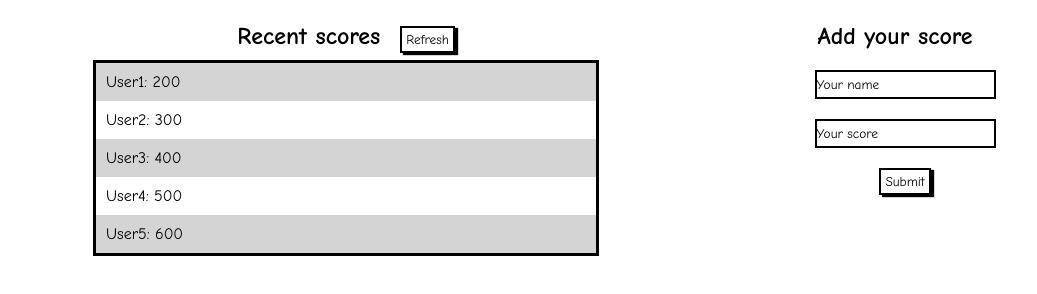
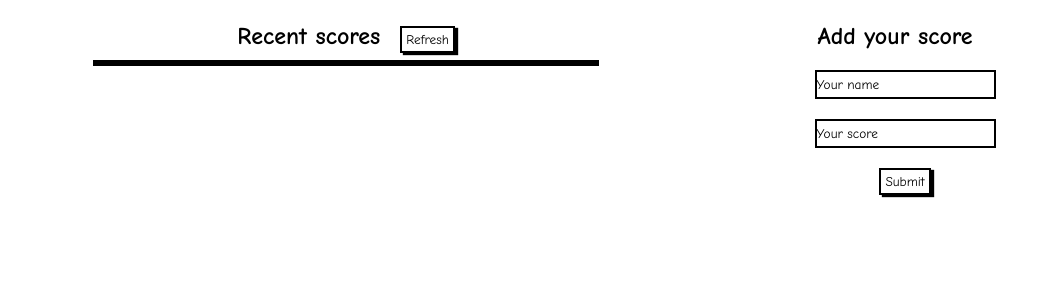
Before and after one commit to jaflih/Leaderboard, a website built with webpack: page src/index.html in a window 1280 px wide. Shown: the part 40-334 px from the top of the page, without its empty margins (0-1037 px from the left). Built offline with nearby package versions, Linux system fonts and the light colour scheme.

Commit message:
Remove scores from index.html

```diff
--- a/src/index.html
+++ b/src/index.html
@@ -13,13 +13,7 @@
           <h2>Recent scores</h2>
           <button type="submit" name="Refresh" class="refresh">Refresh</button>
         </div>
-        <ul>
-          <li>User1: <span> 200 </span></li>
-          <li>User2: <span> 300 </span></li>
-          <li>User3: <span> 400 </span></li>
-          <li>User4: <span> 500 </span></li>
-          <li>User5: <span> 600 </span></li>
-        </ul>
+        <ul></ul>
       </section>
       <section class="add-score">
         <h2>Add your score</h2>
```
Also changed, not shown: dist/index.html.
